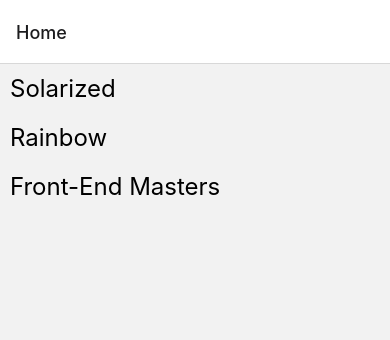
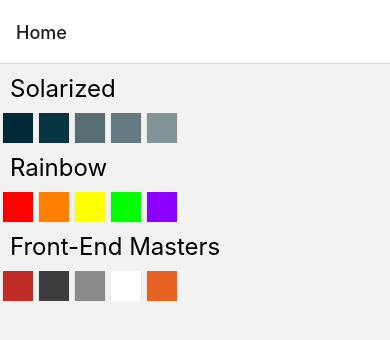
Before and after one commit to joeldmyers/react-native-2024, a React Native app: screen /Home in a window 390 px wide. Shown: the top 340 px of the page. Built offline with nearby package versions, Linux system fonts and the light colour scheme.

Commit message:
color box preview working solution

```diff
--- a/components/PalettePreview/index.tsx
+++ b/components/PalettePreview/index.tsx
@@ -1,4 +1,10 @@
-import { View, Text, TouchableOpacity, StyleSheet } from "react-native";
+import {
+  View,
+  Text,
+  TouchableOpacity,
+  StyleSheet,
+  FlatList,
+} from "react-native";
 import { Props } from "./types";
 import { FC } from "react";
 
@@ -7,6 +13,16 @@
     <View>
       <TouchableOpacity onPress={handlePress}>
         <Text style={styles.linkText}>{colorPalette.paletteName}</Text>
+        <FlatList
+          data={colorPalette.colors.slice(0, 5)}
+          keyExtractor={(item) => item.colorName}
+          renderItem={({ item }) => (
+            <View
+              style={[styles.colorBox, { backgroundColor: item.hexCode }]}
+            />
+          )}
+          horizontal
+        />
       </TouchableOpacity>
     </View>
   );
@@ -17,6 +33,15 @@
     fontSize: 24,
     padding: 10,
   },
+  colorBox: {
+    height: 30,
+    width: 30,
+    marginHorizontal: 3,
+    shadowColor: "#000",
+    shadowOffset: { width: 0, height: 1 },
+    shadowOpacity: 0.3,
+    shadowRadius: 1,
+  },
 });
 
 export default PalettePreview;
```
